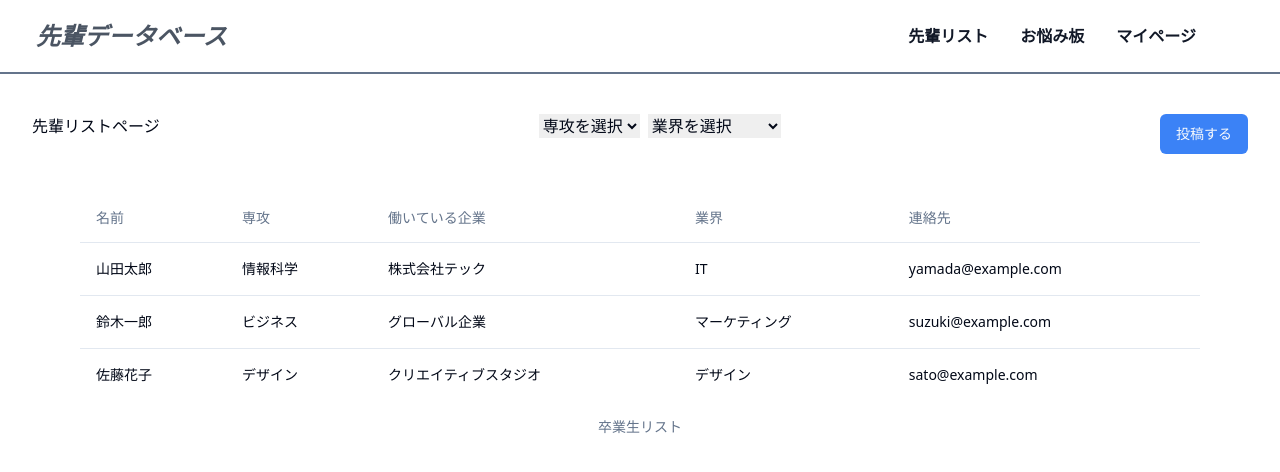
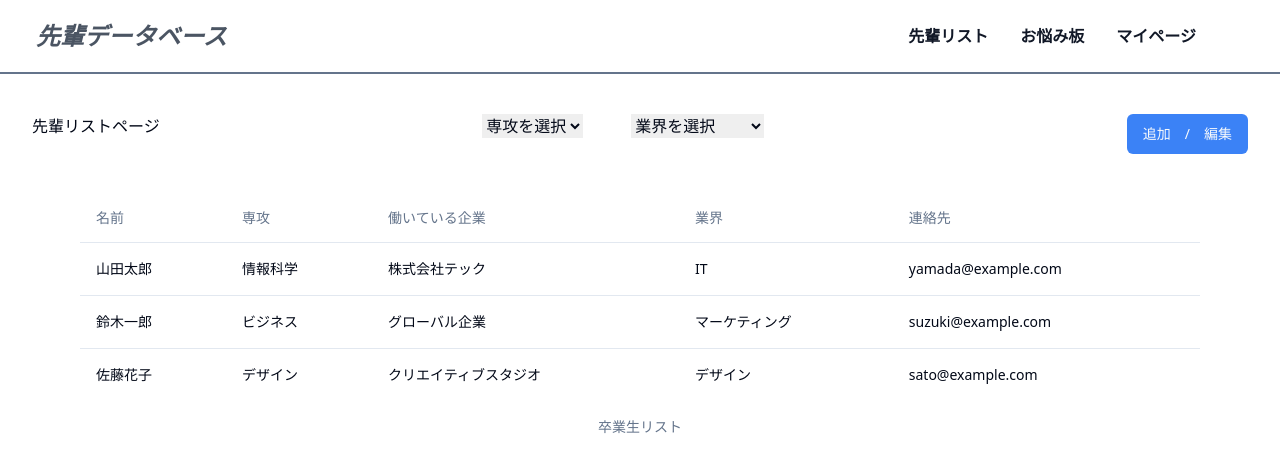
Before and after one commit to ryuheisato/senpai-db-client, a Next.js app: page /alumni in a window 1280 px wide. Shown: the top 472 px of the page. Built offline with nearby package versions, Linux system fonts and the light colour scheme; data requests are answered from the project's data file.

Commit message:
modifySmallStuff

```diff
--- a/src/pages/alumni/index.tsx
+++ b/src/pages/alumni/index.tsx
@@ -64,14 +64,14 @@ export default function AlumniListPage() {
               <option key={m} value={m}>{m}</option>
             ))}
           </select>
-          <select value={industry} onChange={(e) => setIndustry(e.target.value)}>
+          <select className="mx-10" value={industry} onChange={(e) => setIndustry(e.target.value)}>
             <option value="">業界を選択</option>
             {industries.map(i => (
               <option key={i} value={i}>{i}</option>
             ))}
           </select>
         </div>
-        <Button className="bg-blue-500" onClick={() => window.location.href='alumni/post'}>投稿する</Button>
+        <Button className="bg-blue-500" onClick={() => window.location.href='alumni/post'}>追加　/　編集</Button>
       </div>
 
       <div className="mx-20">
```
